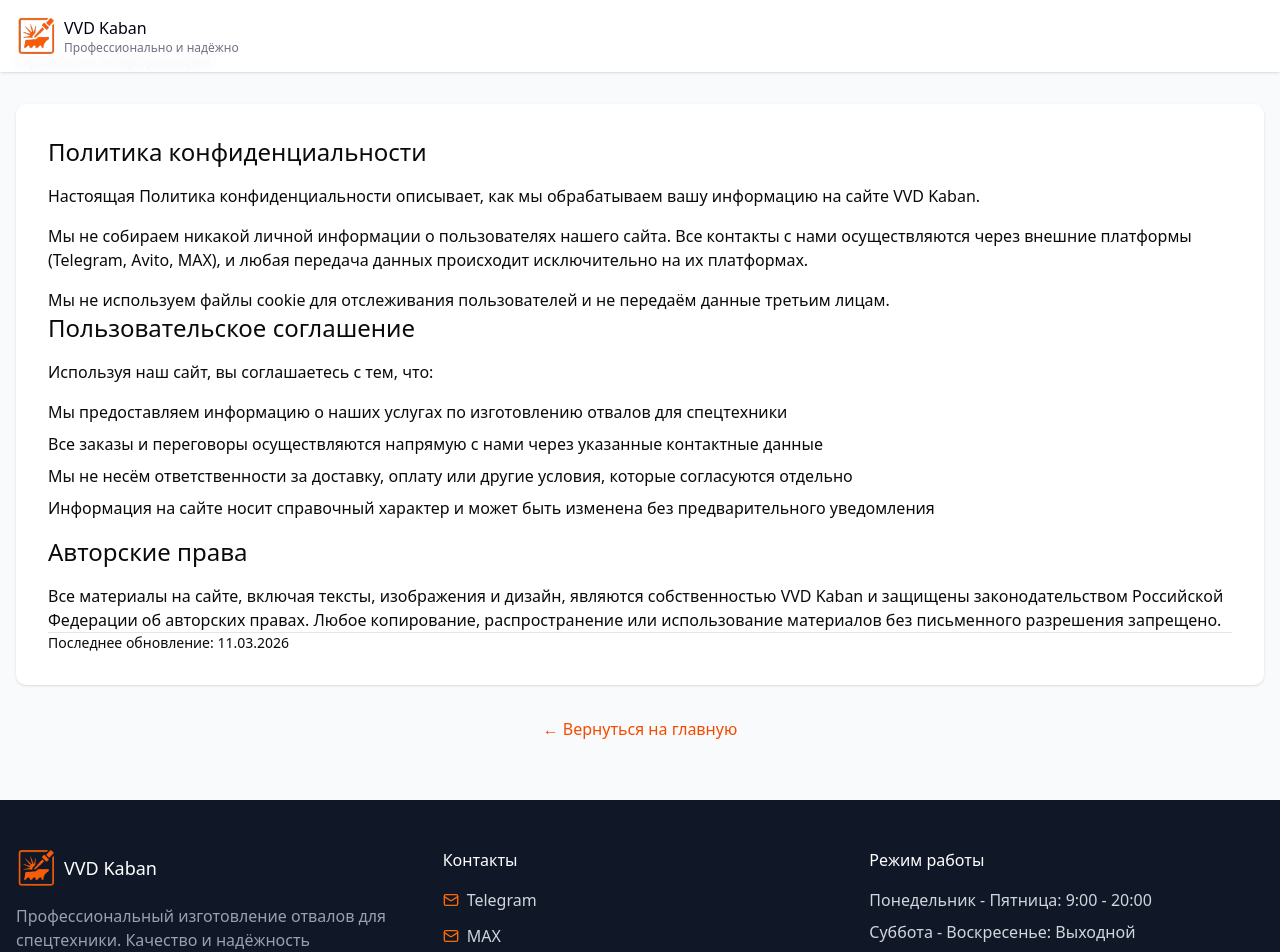
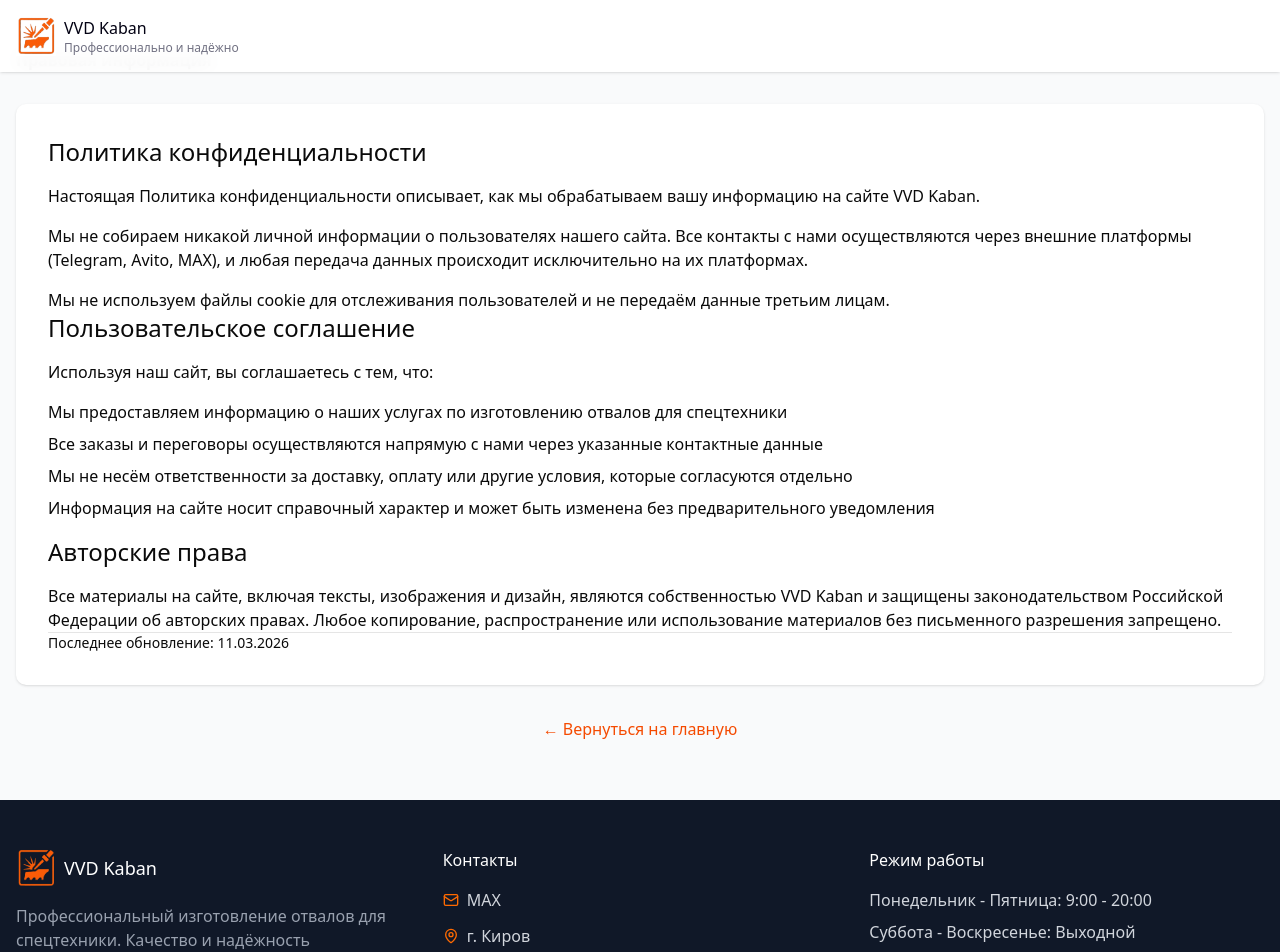
Before and after one commit to GlebKokoulin-web/VVD-Kaban, a React (Vite) app: page /legal in a window 1280 px wide. Shown: the top 952 px of the page. Built offline with nearby package versions, Linux system fonts and the light colour scheme.

Commit message:
fix(link): remove tg link

```diff
--- a/src/components/Contact.tsx
+++ b/src/components/Contact.tsx
@@ -86,13 +86,13 @@ export function Contact() {
                 </div>
                 <div>
                   <h4 className="text-primary mb-1">Messenger</h4>
-                  <a
+                  {/* <a
                     href="https://t.me/vovkokos"
                     className="text-muted-foreground hover:text-orange-600 transition-colors"
                   >
                     Владимир в <em>Telegram</em>
-                  </a>
-                  <br />
+                  </a> */}
+                  {/* <br /> */}
                   <a
                     href="https://max.ru/u/f9LHodD0cOIMilXfE6RH0Mz2uavP8DZIbggwnPAEPbNU9OgPnuw9KOGRFtc"
                     className="text-muted-foreground hover:text-orange-600 transition-colors"
--- a/src/components/Footer.tsx
+++ b/src/components/Footer.tsx
@@ -25,7 +25,7 @@ export function Footer() {
           <div>
             <h4 className="text-white mb-4">Контакты</h4>
             <div className="space-y-3">
-              <div className="flex items-center gap-2">
+              {/* <div className="flex items-center gap-2">
                 <Mail className="w-4 h-4 text-orange-500" />
                 <a
                    href="https://t.me/vovkokos"
@@ -33,14 +33,14 @@ export function Footer() {
                 >
                  Telegram
                 </a>
-                {/* <Phone className="w-4 h-4 text-orange-500" />
+                <Phone className="w-4 h-4 text-orange-500" />
                 <a
                   href="tel:+79991234567"
                   className="hover:text-orange-500 transition-colors"
                 >
                   +7 (999) 123-45-67
-                </a> */}
-              </div>
+                </a>
+              </div> */}
               <div className="flex items-center gap-2">
                 <Mail className="w-4 h-4 text-orange-500" />
                 <a
--- a/src/components/Hero.tsx
+++ b/src/components/Hero.tsx
@@ -29,7 +29,7 @@ export function Hero() {
           </h1>
           <p className="text-xl md:text-2xl text-gray-200 mb-8">
             Качественное изготовление отвалов для вашей техники. Гарантия на все
-            виды работ.
+            виды работ. Доставка в любой город России.
           </p>
 
           <div className="flex flex-col sm:flex-row gap-4 mb-12">
```
